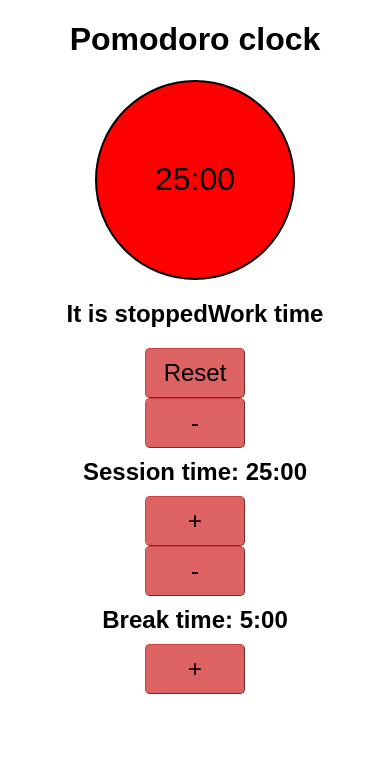
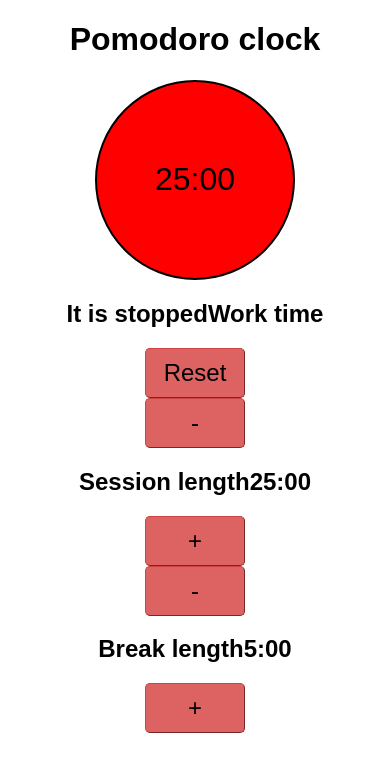
Before and after one commit to groundberry/react-pomodoro, a React (Create React App) app: page / in a window 390 px wide. Shown: the top 772 px of the page. Built offline with nearby package versions, Linux system fonts and the light colour scheme.

Commit message:
Extract increase/decrease buttons to EditableTimer component

```diff
--- /dev/null
+++ b/src/EditableTimer.css
@@ -0,0 +1,3 @@
+.EditableTimer {
+  /* TODO */
+}
--- /dev/null
+++ b/src/EditableTimer.jsx
@@ -0,0 +1,33 @@
+import React from 'react';
+import PropTypes from 'prop-types';
+import Button from './Button';
+import Time from './Time';
+import './EditableTimer.css';
+
+export default function EditableTimer(props) {
+  return (
+    <div className="EditableTimer">
+      <div className="EditableTimer-customise">
+        <Button
+          label="-"
+          onClick={props.onClickDecrease}
+        />
+        <h2>
+          {props.label}
+          <Time time={props.time} />
+        </h2>
+        <Button
+          label="+"
+          onClick={props.onClickIncrease}
+        />
+      </div>
+    </div>
+  );
+}
+
+EditableTimer.propTypes = {
+  label: PropTypes.string.isRequired,
+  time: PropTypes.number.isRequired,
+  onClickDecrease: PropTypes.func.isRequired,
+  onClickIncrease: PropTypes.func.isRequired,
+};
--- a/src/Pomodoro.jsx
+++ b/src/Pomodoro.jsx
@@ -1,7 +1,8 @@
 import React, { Component } from 'react';
 import Timer from './Timer';
-import Time from './Time';
 import Button from './Button';
+import EditableTimer from './EditableTimer';
+
 import {
   tick,
   resetTimer,
@@ -96,35 +97,17 @@ class Pomodoro extends Component {
           onClick={this.handleClickResetTimer}
         />
         <div className="Pomodoro-customise">
-          <Button
-            label="-"
-            className="Pomodoro-decreaseWorkButton"
-            onClick={this.handleClickDecreaseWorkTime}
+          <EditableTimer
+            label="Session length"
+            time={workTime}
+            onClickDecrease={this.handleClickDecreaseWorkTime}
+            onClickIncrease={this.handleClickIncreaseWorkTime}
           />
-          <h2 className="Pomodoro-customiseWork">
-            Session time:{' '}
-            <Time time={workTime} />
-          </h2>
-          <Button
-            label="+"
-            className="Pomodoro-increaseWorkButton"
-            onClick={this.handleClickIncreaseWorkTime}
-          />
-        </div>
-        <div className="Pomodoro-customise">
-          <Button
-            label="-"
-            className="Pomodoro-decreaseWorkButton"
-            onClick={this.handleClickDecreaseBreakTime}
-          />
-          <h2 className="Pomodoro-customiseWork">
-            Break time:{' '}
-            <Time time={breakTime} />
-          </h2>
-          <Button
-            label="+"
-            className="Pomodoro-increaseWorkButton"
-            onClick={this.handleClickIncreaseBreakTime}
+          <EditableTimer
+            label="Break length"
+            time={breakTime}
+            onClickDecrease={this.handleClickDecreaseBreakTime}
+            onClickIncrease={this.handleClickIncreaseBreakTime}
           />
         </div>
       </div>
```
Also changed, not shown: 1 other file (tests, documents, lock files or other folders).
